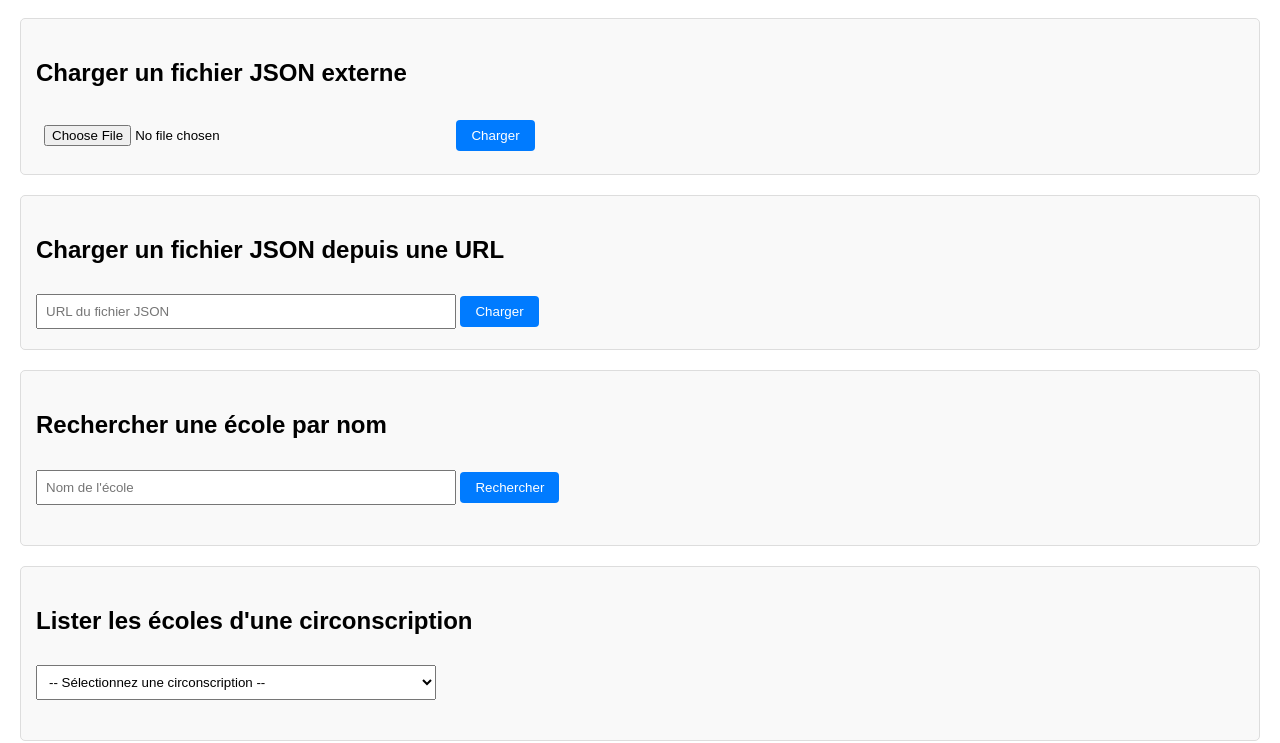
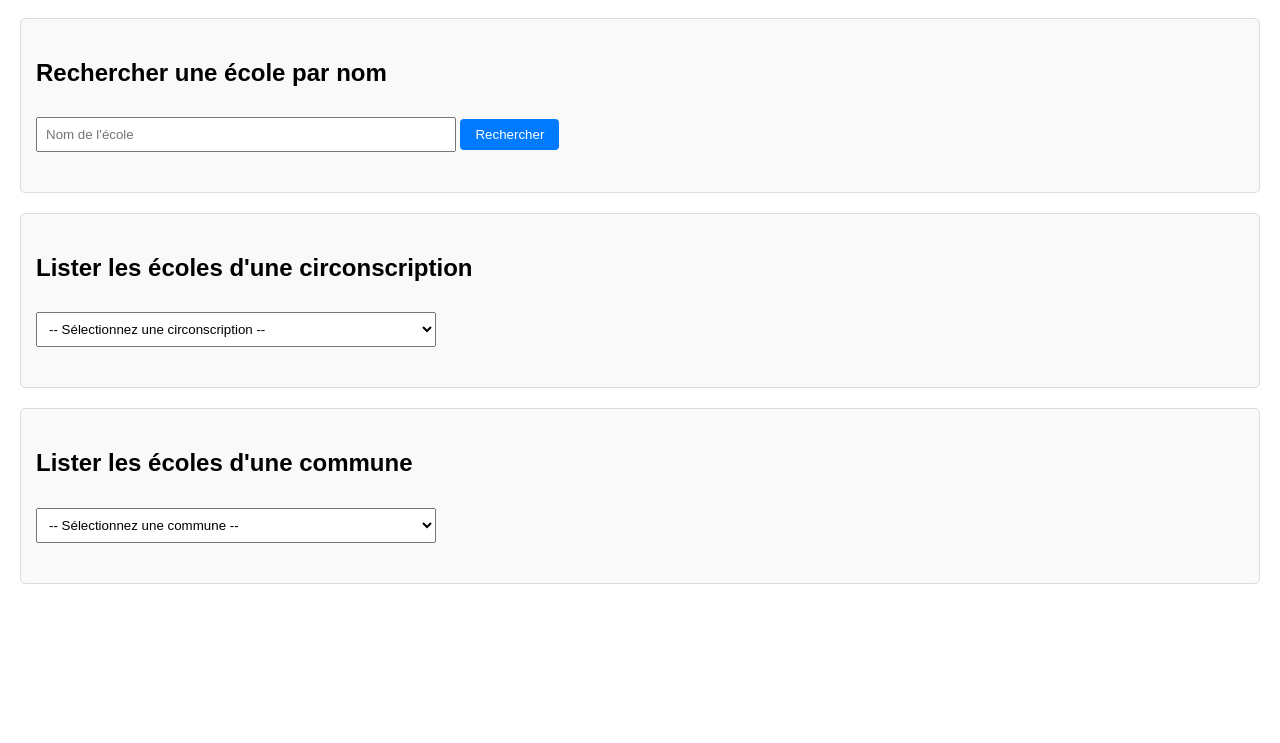
Before and after one commit to Isabelle0368/Ecoles-2, a plain HTML site: page index.html in a window 1280 px wide. Shown: the part 76-819 px from the top of the page. Drawn offline with Linux system fonts and the light colour scheme.

Commit message:
Update index.html

```diff
--- a/index.html
+++ b/index.html
@@ -56,20 +56,6 @@
 </head>
 <body>
     <h1>Recherche d'écoles</h1>
-
-    <!-- Section pour charger un fichier JSON externe -->
-    <div class="search-container">
-        <h2>Charger un fichier JSON externe</h2>
-        <input type="file" id="jsonFile" accept=".json">
-        <button onclick="loadExternalJSON()">Charger</button>
-    </div>
-
-    <!-- Section pour charger un fichier JSON depuis une URL -->
-    <div class="search-container">
-        <h2>Charger un fichier JSON depuis une URL</h2>
-        <input type="text" id="jsonURL" placeholder="URL du fichier JSON">
-        <button onclick="loadJSONFromURL()">Charger</button>
-    </div>
 
     <!-- Section pour rechercher une école par nom -->
     <div class="search-container">
@@ -151,57 +137,6 @@
                 "circonscription": "Circonscription de Marseille 3"
             }
         ];
-
-        // Fonction pour charger un fichier JSON externe
-        function loadExternalJSON() {
-            const fileInput = document.getElementById('jsonFile');
-            const file = fileInput.files[0];
-
-            if (!file) {
-                alert("Veuillez sélectionner un fichier JSON.");
-                return;
-            }
-
-            const reader = new FileReader();
-            reader.onload = function(event) {
-                try {
-                    schoolsData = JSON.parse(event.target.result);
-                    fillFilterOptions();
-                    alert("Fichier JSON chargé avec succès !");
-                } catch (error) {
-                    console.error("Erreur lors du chargement du fichier JSON :", error);
-                    alert("Erreur lors du chargement du fichier JSON. Vérifiez le format du fichier.");
-                }
-            };
-            reader.readAsText(file);
-        }
-
-        // Fonction pour charger un fichier JSON depuis une URL
-        function loadJSONFromURL() {
-            const url = document.getElementById('jsonURL').value.trim();
-
-            if (!url) {
-                alert("Veuillez entrer une URL.");
-                return;
-            }
-
-            fetch(url)
-                .then(response => {
-                    if (!response.ok) {
-                        throw new Error(`Erreur ${response.status}: Fichier non trouvé.`);
-                    }
-                    return response.json();
-                })
-                .then(data => {
-                    schoolsData = data;
-                    fillFilterOptions();
-                    alert("Fichier JSON chargé avec succès depuis l'URL !");
-                })
-                .catch(error => {
-                    console.error("Erreur lors du chargement du fichier JSON :", error);
-                    alert(`Erreur lors du chargement du fichier JSON : ${error.message}`);
-                });
-        }
 
         // Remplir les options des listes déroulantes pour les filtres
         function fillFilterOptions() {
```
